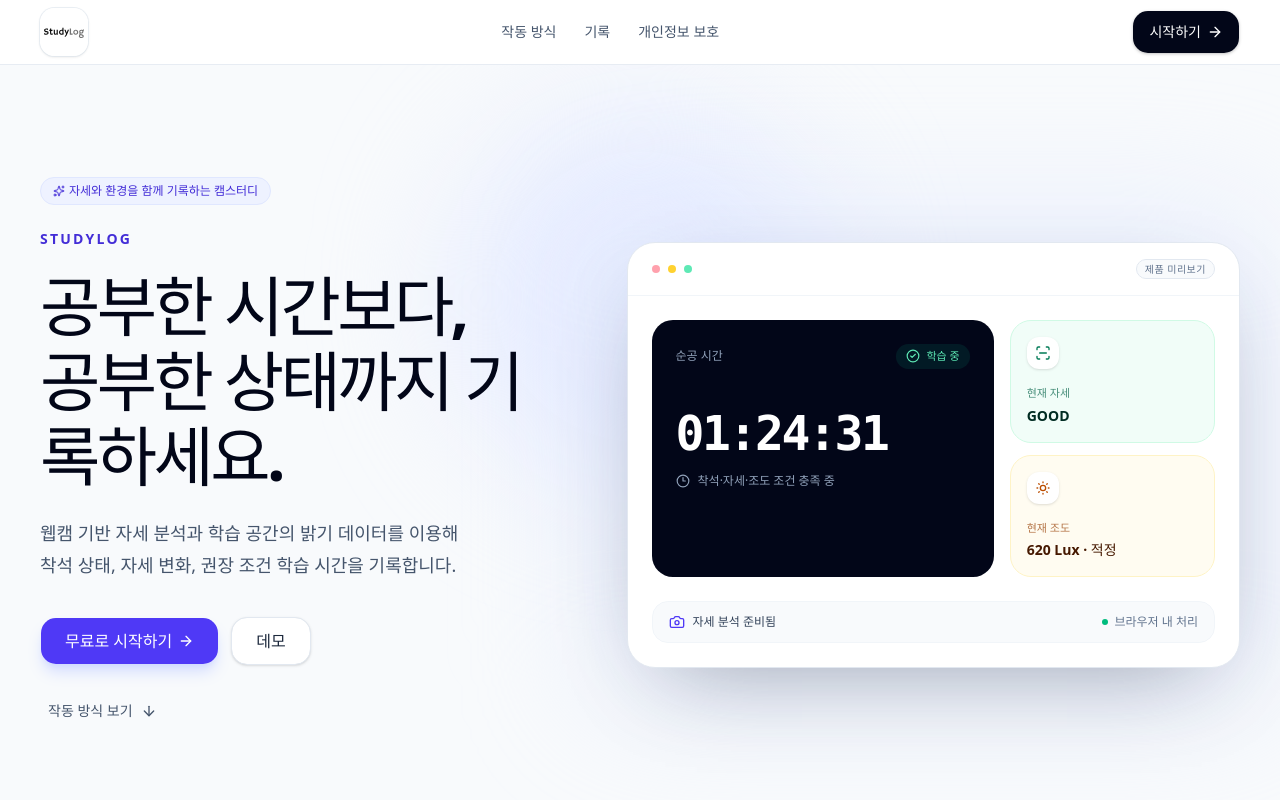
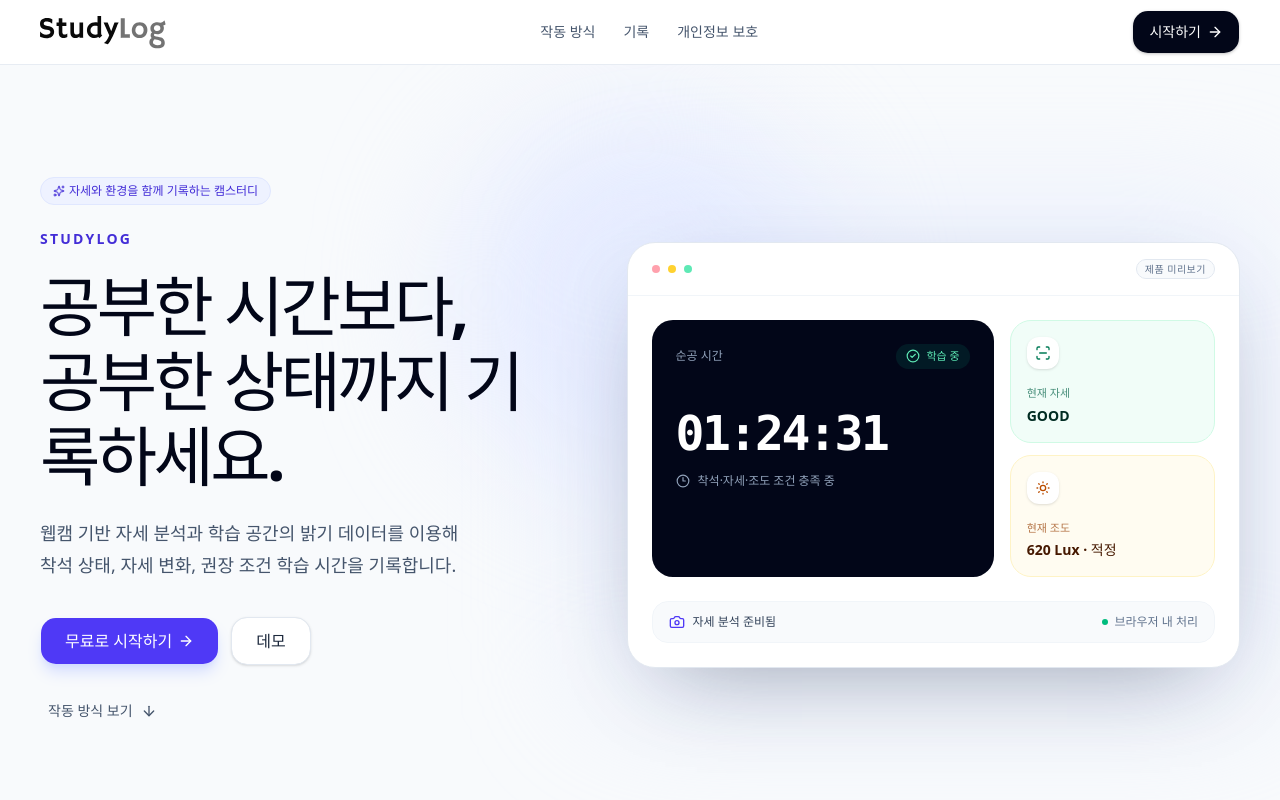
Before and after one commit to sjy3179/studylog, a React (Vite) app: page / in a window 1280 px wide. Shown: the top 800 px of the page. Built offline with nearby package versions, Linux system fonts and the light colour scheme.

Commit message:
fix: replace framed brand logo

```diff
--- a/index.html
+++ b/index.html
@@ -2,7 +2,7 @@
 <html lang="ko">
   <head>
     <meta charset="UTF-8" />
-    <link rel="icon" type="image/svg+xml" href="/studylog_logo.svg" />
+    <link rel="icon" type="image/svg+xml" href="/favicon.svg" />
     <meta name="theme-color" content="#5b5bd6" />
     <meta
       name="description"
--- a/src/components/brand/BrandMark.tsx
+++ b/src/components/brand/BrandMark.tsx
@@ -22,8 +22,8 @@ export function BrandMark({ compact = false, className, to = '/' }: BrandMarkPro
         alt=""
         aria-hidden="true"
         className={cn(
-          'rounded-[30%] bg-white object-contain shadow-sm ring-1 ring-slate-200/70',
-          compact ? 'size-10' : 'size-12',
+          'h-auto object-contain',
+          compact ? 'w-24' : 'w-28 sm:w-[126px]',
         )}
         decoding="async"
         src="/studylog_logo.svg"
```
Also changed, not shown: public/studylog_logo.svg.
